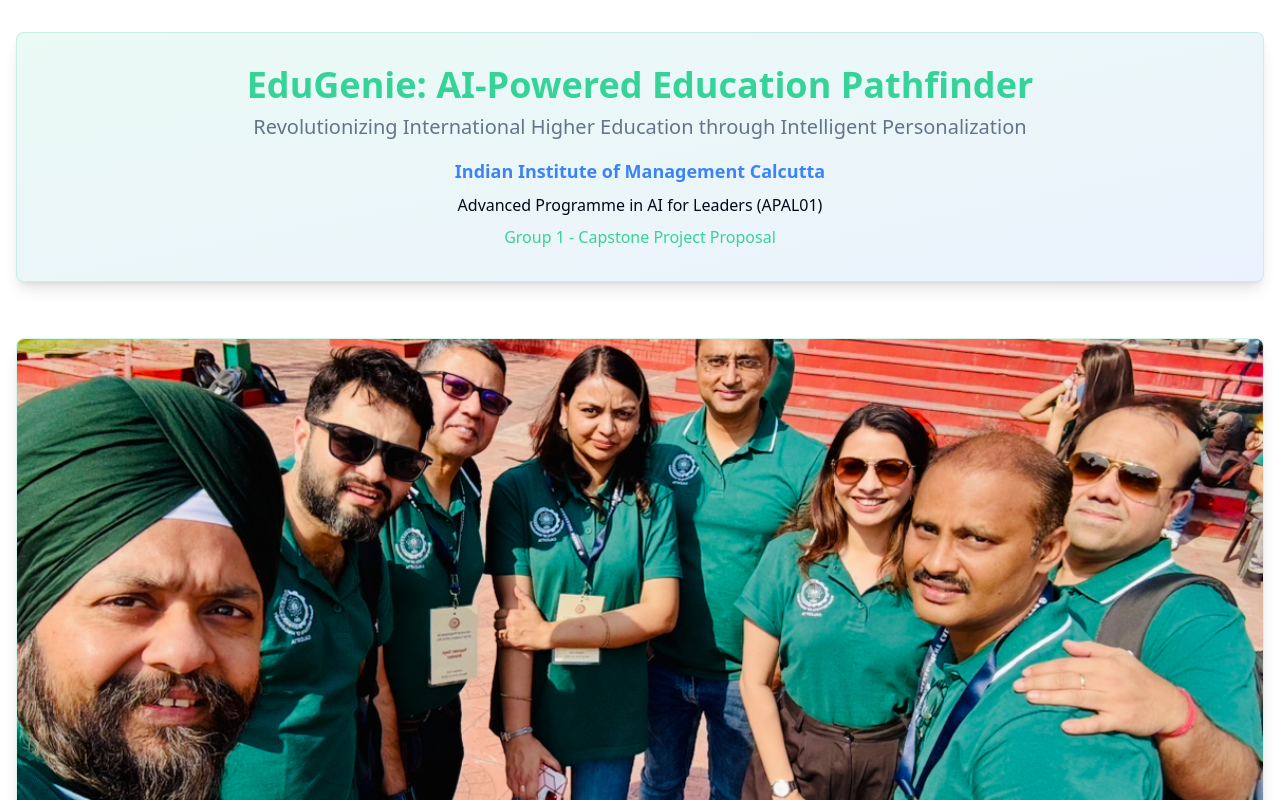
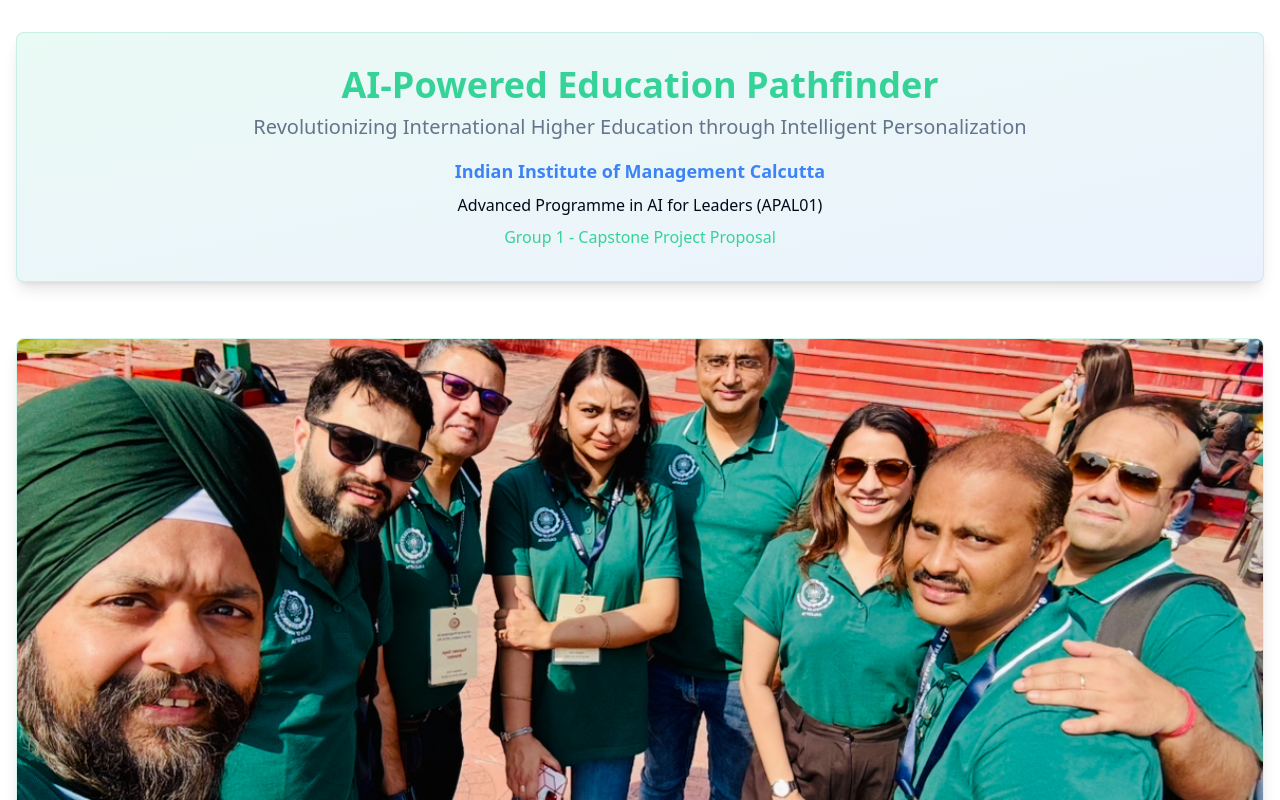
Before and after one commit to raksidehigh/summit-guide-ai, a React (Vite) app: page / in a window 1280 px wide. Shown: the top 800 px of the page. Built offline with nearby package versions, Linux system fonts and the light colour scheme.

Commit message:
Remove "EduGenie" branding
Remove the word "EduGenie" from the presentation.

```diff
--- a/src/pages/Index.tsx
+++ b/src/pages/Index.tsx
@@ -12,7 +12,7 @@ const Index = () => {
       {/* Header */}
       <div className="container mx-auto px-4 py-8">
         <PresentationHeader
-          title="EduGenie: AI-Powered Education Pathfinder"
+          title="AI-Powered Education Pathfinder"
           subtitle="Revolutionizing International Higher Education through Intelligent Personalization"
           institution="Indian Institute of Management Calcutta"
           program="Advanced Programme in AI for Leaders (APAL01)"
```
